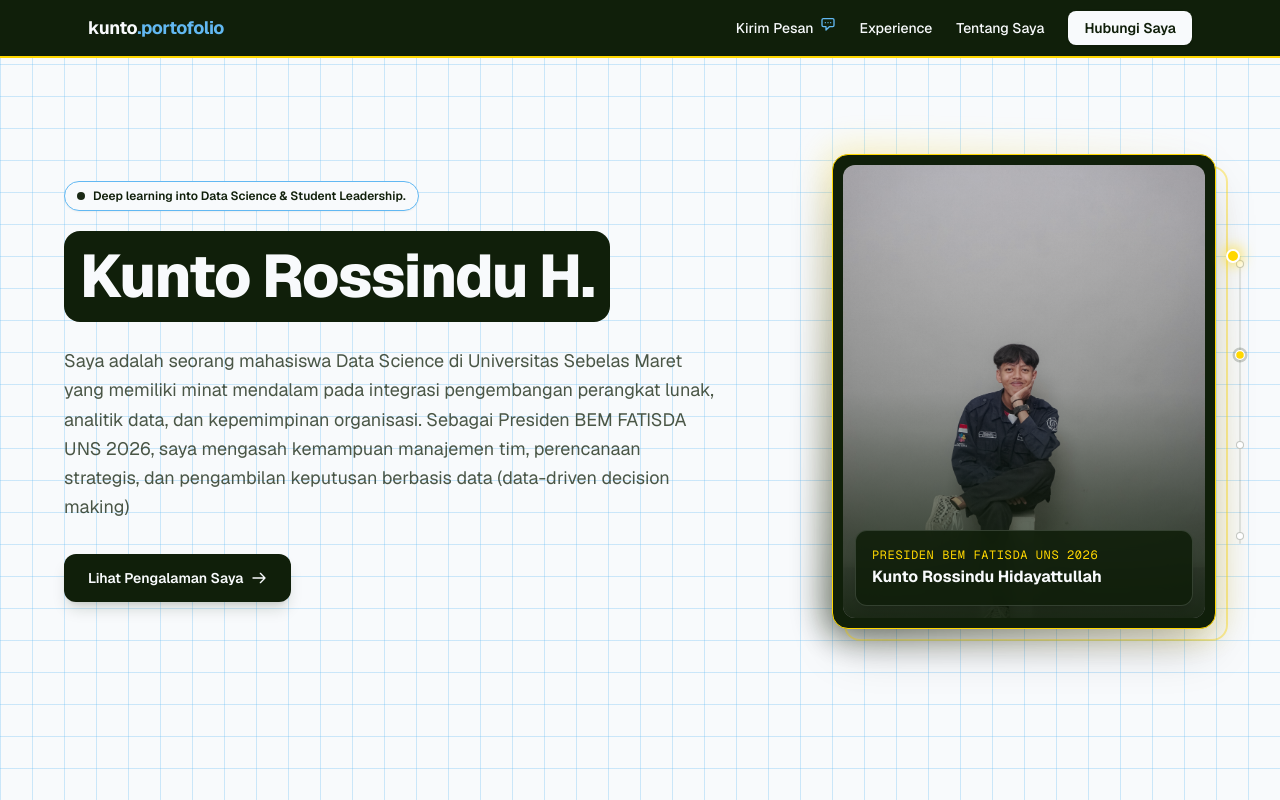
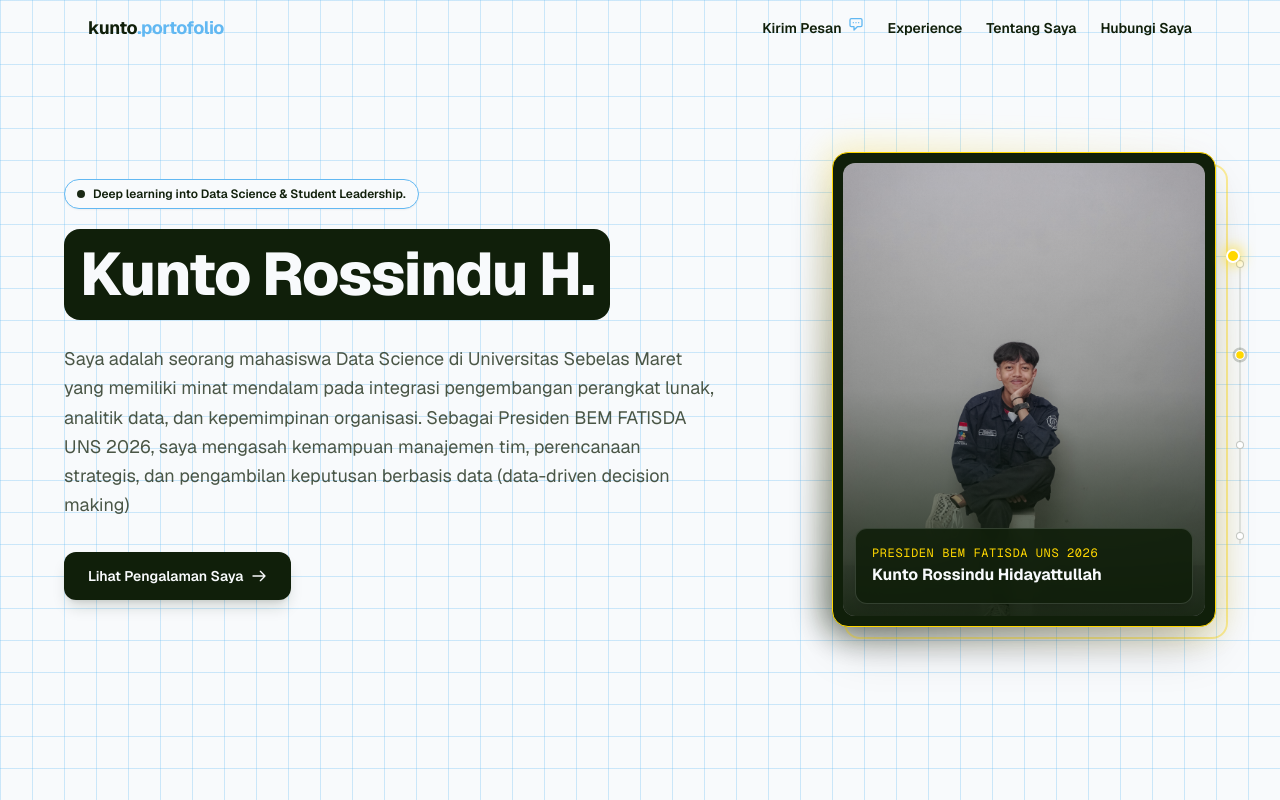
Before and after one commit to decaldara20/portofolio, a Next.js app: page / in a window 1280 px wide. Shown: the top 800 px of the page. Built offline with nearby package versions, Linux system fonts and the light colour scheme.

Commit message:
header footer

```diff
--- a/app/page.tsx
+++ b/app/page.tsx
@@ -397,21 +397,21 @@ export default function Home() {
       <AnimatedBackground />
 
       {/* Navigation (Responsif Mobile & Desktop) */}
-      <nav className="relative z-10 w-full bg-primary text-background border-b-2 border-second mt-auto">
+      <nav className="relative z-10 w-full text-primary mt-auto">
         <div className="max-w-6xl mx-auto px-4 sm:px-6 py-3.5 flex items-center justify-between gap-2">
           <a href="#" className="flex items-center gap-2.5 group shrink-0">
-            <span className="text-base sm:text-lg font-bold tracking-tight text-background whitespace-nowrap">
+            <span className="text-base sm:text-lg font-bold tracking-tight text-primary whitespace-nowrap">
               {PROFILE.panggilan}
               <span className="text-accent hover:text-second">.portofolio</span>
             </span>
           </a>
 
           {/* Menu Desktop (Tampil di layar >= 768px) */}
-          <ul className="hidden md:flex items-center gap-6 text-sm font-medium text-background">
+          <ul className="hidden md:flex items-center gap-6 text-sm font-medium text-primary">
             <li>
               <a
                 href="/ngl"
-                className="group inline-flex items-center gap-1.5 hover:text-second transition-colors whitespace-nowrap"
+                className="group inline-flex items-center gap-1.5 hover:text-second font-semibold transition-colors whitespace-nowrap"
               >
                 <span>Kirim Pesan</span>
                 {/* Ikon Pesan Masuk dengan Animasi Bounce Halus */}
@@ -435,7 +435,7 @@ export default function Home() {
             <li>
               <a
                 href="#projects"
-                className="hover:text-second transition-colors whitespace-nowrap"
+                className="text-primary hover:text-second text-sm font-semibold transition-all"
               >
                 Experience
               </a>
@@ -443,7 +443,7 @@ export default function Home() {
             <li>
               <a
                 href="#about"
-                className="hover:text-second transition-colors whitespace-nowrap"
+                className="text-primary hover:text-second text-sm font-semibold transition-all"
               >
                 Tentang Saya
               </a>
@@ -451,7 +451,7 @@ export default function Home() {
             <li>
               <a
                 href={`mailto:${PROFILE.email}`}
-                className="bg-background hover:bg-accent text-primary hover:text-primary px-4 py-2 rounded-lg text-sm font-semibold transition-all shadow-sm whitespace-nowrap"
+                className="text-primary hover:text-second text-sm font-semibold transition-all"
               >
                 Hubungi Saya
               </a>
@@ -1074,15 +1074,15 @@ export default function Home() {
       </section>
 
       {/* Footer Rapi dengan Ikon SVG Seragam */}
-      <footer className="relative z-10 w-full bg-primary text-background border-t-2 border-second mt-auto">
+      <footer className="relative z-10 w-full text-background mt-auto">
         <div className="max-w-6xl mx-auto px-4 sm:px-6 py-6 sm:py-8 flex flex-col sm:flex-row items-center justify-between gap-5">
           {/* Kiri: Identitas & Hak Cipta */}
           <div className="flex flex-col sm:flex-row items-center gap-3 text-center sm:text-left">
             <div>
-              <p className="font-bold text-sm sm:text-base text-background leading-tight">
+              <p className="font-bold text-sm sm:text-base text-primary leading-tight">
                 {PROFILE.nama}
               </p>
-              <p className="text-background/60 text-xs mt-0.5">
+              <p className="text-primary/60 text-xs mt-0.5">
                 © {new Date().getFullYear()} Data Science Universitas Sebelas Maret.
               </p>
             </div>
@@ -1095,7 +1095,7 @@ export default function Home() {
               target="_blank"
               rel="noopener noreferrer"
               aria-label="Instagram"
-              className="w-9 h-9 rounded-xl bg-white/10 hover:bg-accent text-background hover:text-primary border border-white/15 hover:border-accent flex items-center justify-center transition-all duration-200 hover:-translate-y-0.5"
+              className="w-9 h-9 rounded-xl bg-primary hover:bg-accent text-background hover:text-primary border border-white/15 hover:border-accent flex items-center justify-center transition-all duration-200 hover:-translate-y-0.5"
             >
               <svg className="w-4 h-4" fill="none" stroke="currentColor" strokeWidth={2} viewBox="0 0 24 24">
                 <rect width="20" height="20" x="2" y="2" rx="5" ry="5" />
@@ -1109,7 +1109,7 @@ export default function Home() {
               target="_blank"
               rel="noopener noreferrer"
               aria-label="GitHub"
-              className="w-9 h-9 rounded-xl bg-white/10 hover:bg-accent text-background hover:text-primary border border-white/15 hover:border-accent flex items-center justify-center transition-all duration-200 hover:-translate-y-0.5"
+              className="w-9 h-9 rounded-xl bg-primary hover:bg-accent text-background hover:text-primary border border-white/15 hover:border-accent flex items-center justify-center transition-all duration-200 hover:-translate-y-0.5"
             >
               <svg className="w-4 h-4" fill="currentColor" viewBox="0 0 24 24">
                 <path
@@ -1125,7 +1125,7 @@ export default function Home() {
               target="_blank"
               rel="noopener noreferrer"
               aria-label="LinkedIn"
-              className="w-9 h-9 rounded-xl bg-white/10 hover:bg-accent text-background hover:text-primary border border-white/15 hover:border-accent flex items-center justify-center transition-all duration-200 hover:-translate-y-0.5"
+              className="w-9 h-9 rounded-xl bg-primary hover:bg-accent text-background hover:text-primary border border-white/15 hover:border-accent flex items-center justify-center transition-all duration-200 hover:-translate-y-0.5"
             >
               <svg className="w-4 h-4" fill="currentColor" viewBox="0 0 24 24">
                 <path d="M19 3a2 2 0 0 1 2 2v14a2 2 0 0 1-2 2H5a2 2 0 0 1-2-2V5a2 2 0 0 1 2-2h14m-.5 15.5v-5.3a3.26 3.26 0 0 0-3.26-3.26c-.85 0-1.84.52-2.28 1.3v-1.11h-2.79v8.37h2.79v-4.93c0-.77.62-1.4 1.39-1.4a1.4 1.4 0 0 1 1.4 1.4v4.93h2.75M6.88 8.56a1.68 1.68 0 0 0 1.68-1.68c0-.93-.75-1.69-1.68-1.69a1.69 1.69 0 0 0-1.69 1.69c0 .93.76 1.68 1.69 1.68m1.39 9.94v-8.37H5.5v8.37h2.77z" />
@@ -1135,7 +1135,7 @@ export default function Home() {
             <a
               href={`mailto:${PROFILE.email}`}
               aria-label="Email"
-              className="w-9 h-9 rounded-xl bg-white/10 hover:bg-accent text-background hover:text-primary border border-white/15 hover:border-accent flex items-center justify-center transition-all duration-200 hover:-translate-y-0.5"
+              className="w-9 h-9 rounded-xl bg-primary hover:bg-accent text-background hover:text-primary border border-white/15 hover:border-accent flex items-center justify-center transition-all duration-200 hover:-translate-y-0.5"
             >
               <svg className="w-4 h-4" fill="none" stroke="currentColor" strokeWidth={2} viewBox="0 0 24 24">
                 <rect width="20" height="16" x="2" y="4" rx="2" />
```
